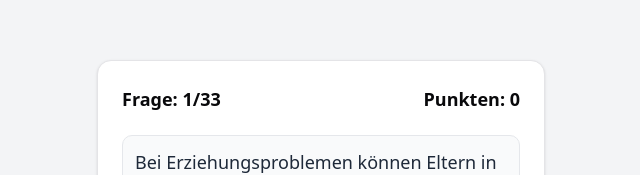
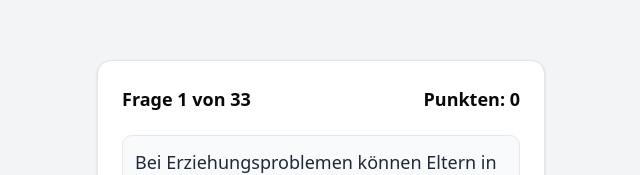
Before and after one commit to BogdanYarotsky/german-citizen-test, a React (Vite) app: page / in a window 1280 px wide. Shown: the part 115-290 px from the top of the page, without its empty margins (319-959 px from the left). Built offline with nearby package versions, Linux system fonts and the light colour scheme.

Commit message:
small styling fixes

```diff
--- a/src/App.tsx
+++ b/src/App.tsx
@@ -13,7 +13,7 @@ import { Label } from "@/components/ui/label";
 import { CircleX, CircleCheckBig } from "lucide-react";
 import { parsedQuestions } from "./data/questions";
 
-function shuffle(array: any[]) {
+function shuffle<T>(array: T[]) {
   let currentIndex = array.length;
   let randomIndex;
 
@@ -61,14 +61,6 @@ function App() {
     }
   };
 
-  const restartQuiz = () => {
-    setCurrentQuestion(0);
-    setSelectedOption(null);
-    setSubmitted(false);
-    setScore(0);
-    setQuizCompleted(false);
-  };
-
   if (quizCompleted) {
     return (
       <div className="flex items-center justify-center min-h-screen bg-gray-100">
@@ -104,7 +96,7 @@ function App() {
         <CardHeader>
           <CardTitle className="text-lg font-semibold flex items-center justify-between">
             <div>
-              Frage: {currentQuestion + 1}/{quizData.length}
+              Frage {currentQuestion + 1} von {quizData.length}
             </div>
             <div>Punkten: {score}</div>
           </CardTitle>
```
